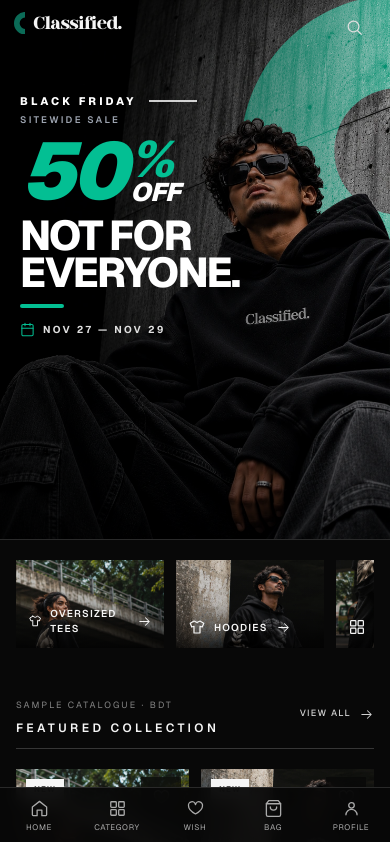
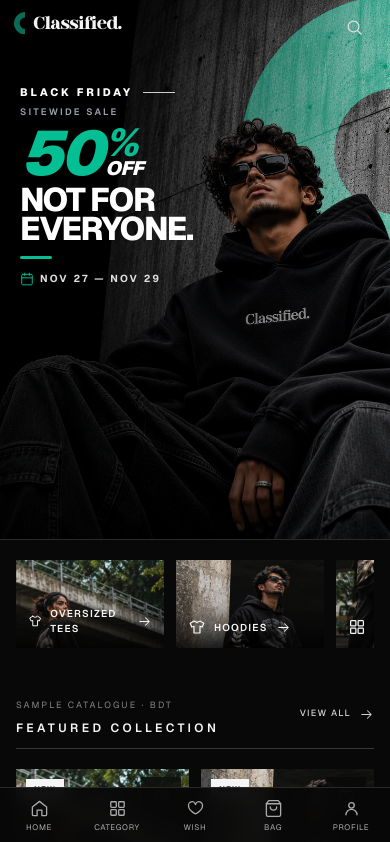
Before and after one commit to wearclassified/Classified., a Next.js app: page / in a window 390 px wide. Shown: the top 842 px of the page. Built offline with nearby package versions, Linux system fonts and the light colour scheme.

Commit message:
feat(hero): make hero typography and lockup fluidly responsive across all smartphone screen sizes

```diff
--- a/src/features/storefront/components/hero-section.tsx
+++ b/src/features/storefront/components/hero-section.tsx
@@ -60,7 +60,7 @@ export function HeroSection() {
     <section
       onMouseMove={handleMouseMove}
       onMouseLeave={handleMouseLeave}
-      className="store-hero relative isolate flex min-h-[64vh] items-start overflow-hidden border-b border-[#292929] sm:min-h-[580px] sm:items-end lg:min-h-[min(78vh,840px)]"
+      className="store-hero relative isolate flex min-h-[max(64vh,500px)] items-start overflow-hidden border-b border-[#292929] sm:min-h-[580px] sm:items-end lg:min-h-[min(78vh,840px)]"
     >
       {/* 1. Background Layer: Concrete Architectural Wall */}
       <div
@@ -140,35 +140,35 @@ export function HeroSection() {
       <div aria-hidden="true" className="store-hero-shade absolute inset-0 -z-[5]" />
 
       {/* 5. Typography & Campaign Content Layer */}
-      <div className="relative z-10 mx-auto w-full max-w-[1600px] px-5 pt-[11vh] pb-10 sm:px-8 sm:pb-20 sm:pt-24 lg:px-16 lg:pb-[clamp(76px,12vh,150px)] lg:pt-28">
-        <div className="max-w-[300px] xs:max-w-[340px] sm:max-w-[560px] motion-safe:animate-[cb-land-in_0.55s_ease-out_both]">
+      <div className="relative z-10 mx-auto w-full max-w-[1600px] px-5 pt-[clamp(72px,10vh,96px)] pb-10 sm:px-8 sm:pb-20 sm:pt-24 lg:px-16 lg:pb-[clamp(76px,12vh,150px)] lg:pt-28">
+        <div className="max-w-[min(88vw,340px)] sm:max-w-[560px] motion-safe:animate-[cb-land-in_0.55s_ease-out_both]">
           {/* Eyebrow: Badge + Horizontal Rule */}
-          <div className="flex items-center gap-3">
-            <span className="text-[11px] font-extrabold uppercase tracking-[0.28em] text-white sm:text-[13px] md:text-[14px]">
+          <div className="flex items-center gap-2.5 sm:gap-3">
+            <span className="text-[clamp(10px,2.8vw,12px)] font-extrabold uppercase tracking-[0.26em] text-white sm:text-[13px] md:text-[14px]">
               {campaign.badge}
             </span>
-            <span className="h-[1.5px] w-12 bg-white/80 sm:w-16 md:w-20" aria-hidden="true" />
+            <span className="h-[1.5px] w-[clamp(32px,8vw,52px)] bg-white/80 sm:w-16 md:w-20" aria-hidden="true" />
           </div>
 
           {/* Subtitle */}
-          <p className="mt-1 text-[9.5px] font-semibold uppercase tracking-[0.24em] text-[#9ca3af] sm:text-[11px] md:text-[12px]">
+          <p className="mt-1 text-[clamp(9px,2.4vw,10.5px)] font-semibold uppercase tracking-[0.24em] text-[#9ca3af] sm:text-[11px] md:text-[12px]">
             {campaign.subtitle}
           </p>
 
           {/* 50% OFF Giant Lockup */}
           {campaign.showDiscount && (
-            <div className="mt-2.5 flex items-start gap-1.5 select-none leading-none sm:mt-3 sm:gap-2">
+            <div className="mt-2 flex items-start gap-1 select-none leading-none sm:mt-3 sm:gap-2">
               {/* Giant Discount Number */}
-              <span className="text-[clamp(5rem,20vw,8.6rem)] font-black italic tracking-[-0.045em] text-[#03bf93] leading-[0.84] sm:text-[clamp(4.2rem,12.8vw,8.6rem)]">
+              <span className="text-[clamp(3.4rem,16vw,5.2rem)] font-black italic tracking-[-0.045em] text-[#03bf93] leading-[0.84] sm:text-[clamp(4.2rem,12.8vw,8.6rem)]">
                 {campaign.discountNumber}
               </span>
 
               {/* Stacked % and OFF */}
-              <div className="flex flex-col justify-between self-stretch pb-1 leading-none">
-                <span className="text-[clamp(3.2rem,11vw,5.2rem)] font-black italic text-[#03bf93] leading-[0.82] sm:text-[clamp(2.6rem,8vw,4.6rem)]">
+              <div className="flex flex-col justify-between self-stretch pb-0.5 leading-none sm:pb-1">
+                <span className="text-[clamp(2.1rem,10vw,3.2rem)] font-black italic text-[#03bf93] leading-[0.82] sm:text-[clamp(2.6rem,8vw,4.6rem)]">
                   {campaign.discountSymbol}
                 </span>
-                <span className="text-[clamp(1.6rem,5vw,2.6rem)] font-black italic tracking-tight text-white leading-none sm:text-[clamp(1.4rem,4.2vw,2.4rem)]">
+                <span className="text-[clamp(1.05rem,5vw,1.6rem)] font-black italic tracking-tight text-white leading-none sm:text-[clamp(1.4rem,4.2vw,2.4rem)]">
                   {campaign.discountUnit}
                 </span>
               </div>
@@ -176,7 +176,7 @@ export function HeroSection() {
           )}
 
           {/* Main Manifesto Headline */}
-          <h1 className="mt-2 text-[clamp(2.6rem,8.5vw,5.8rem)] font-extrabold uppercase leading-[0.88] tracking-[-0.045em] text-white sm:mt-3 sm:text-[clamp(2.3rem,6.8vw,5.8rem)]">
+          <h1 className="mt-1.5 text-[clamp(1.85rem,8.4vw,2.75rem)] font-extrabold uppercase leading-[0.88] tracking-[-0.045em] text-white sm:mt-3 sm:text-[clamp(2.3rem,6.8vw,5.8rem)]">
             <span className="block">{campaign.titleLine1}</span>
             <span className="block">{campaign.titleLine2}</span>
           </h1>
@@ -184,14 +184,14 @@ export function HeroSection() {
           {/* Emerald Brand Accent Bar */}
           <div
             aria-hidden="true"
-            className="mt-3.5 h-[3.5px] w-11 rounded-full bg-[#03bf93] sm:mt-4 sm:h-[4px] sm:w-14"
+            className="mt-3 h-[3px] w-[clamp(32px,8vw,44px)] rounded-full bg-[#03bf93] sm:mt-4 sm:h-[4px] sm:w-14"
           />
 
           {/* Duration Date Row */}
           {campaign.showDuration && (
-            <div className="mt-3.5 flex items-center gap-2 text-zinc-300 sm:mt-4">
-              <StoreIcon name="calendar" size={15} className="text-[#03bf93]" />
-              <span className="text-[10px] font-bold uppercase tracking-[0.24em] text-[#e0e0e0] sm:text-[11.5px]">
+            <div className="mt-3 flex items-center gap-1.5 text-zinc-300 sm:mt-4 sm:gap-2">
+              <StoreIcon name="calendar" size={14} className="text-[#03bf93]" />
+              <span className="text-[clamp(9.5px,2.6vw,11px)] font-bold uppercase tracking-[0.22em] text-[#e0e0e0] sm:text-[11.5px]">
                 {campaign.durationDate}
               </span>
             </div>
```
